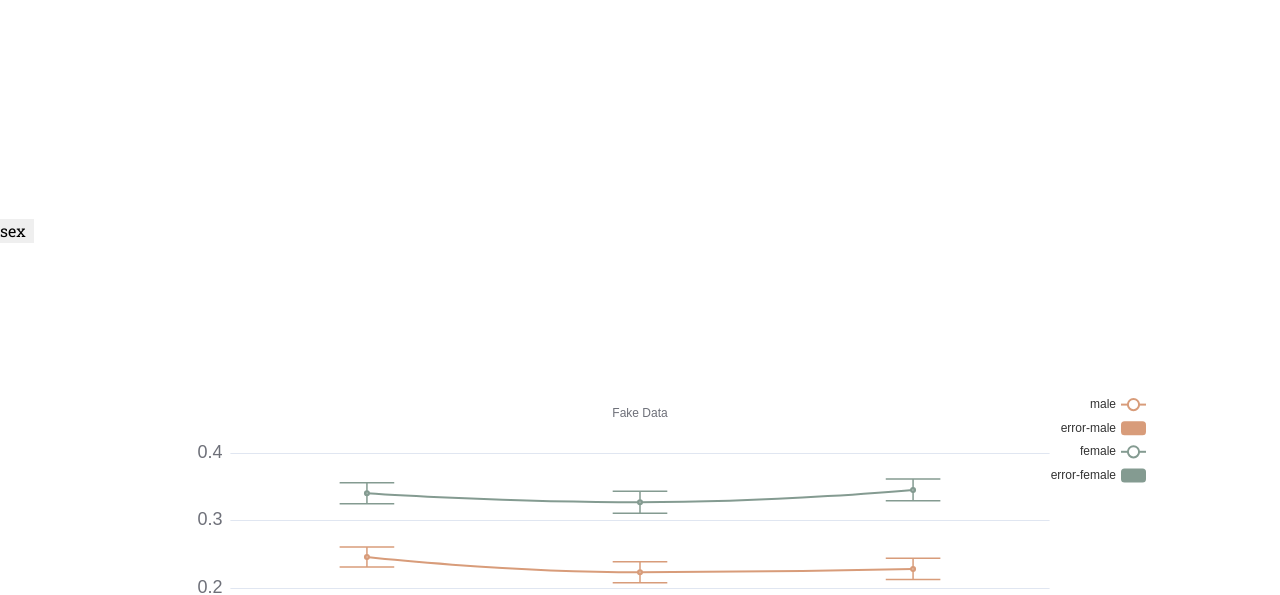
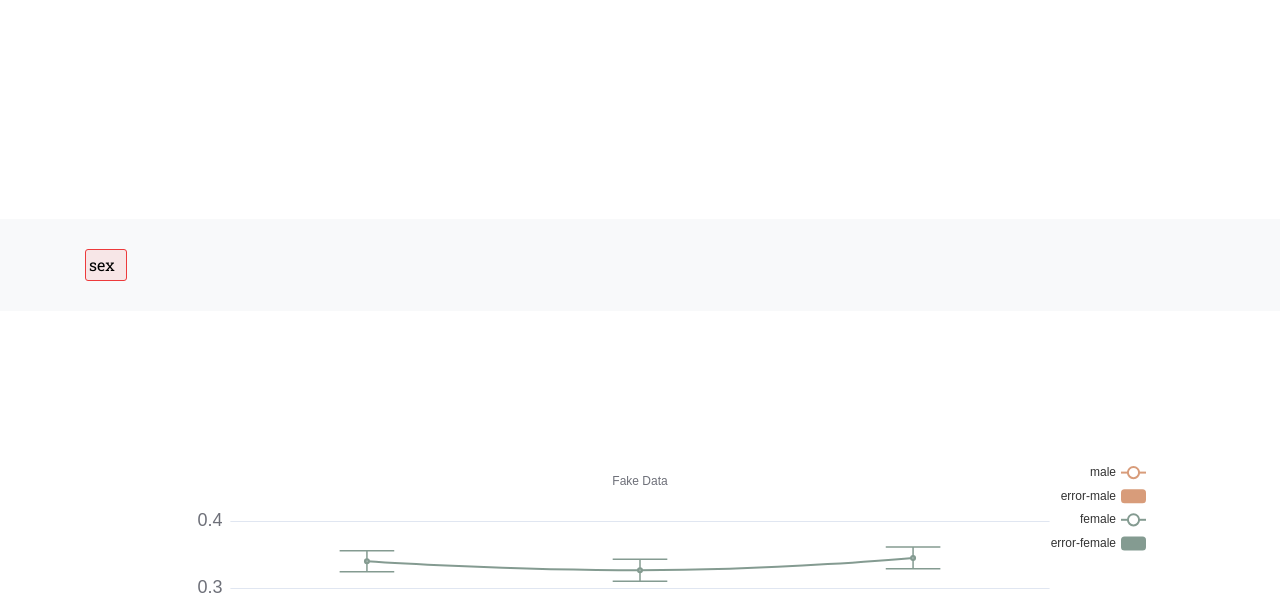
Before and after one commit to ggpzc/prearth, a plain HTML site: page index.html in a window 1280 px wide. Shown: the part 214-809 px from the top of the page. Drawn offline with nearby package versions, Linux system fonts and the light colour scheme; a web font is replaced by a local one.

Commit message:
[Modify] 1.add style for menu

```diff
--- a/index.html
+++ b/index.html
@@ -110,25 +110,25 @@
 
 </section>
 
-<!-- <section  class="bg-light" style="padding: 30px; margin: 0px">
-  <div class="container"> -->
+<section  class="bg-light" style="padding: 30px; margin: 0px">
+  <div class="container">
     <!-- Button control On top of the chart -->
-    <!-- <div class="row bg-light"> -->
+    <div class="row bg-light">
       <!-- Choose disorder -->
-      <!-- <div class="col-md-4 colWidgetInputLolli" >
-        <p><select class="persoBtn" id="controlLolliDisorder"></select></p>
+      <div class="col-md-4 colWidgetInputLolli" >
+        <select id="ipreselect" onchange="ipreSelectChange()" class="persoBtn" aria-label="Default select example">
+          <!-- <option selected>Open this select menu</option> -->
+          <option value="sex">sex</option>
+          <option value="bmi">bmi</option>
+          <option value="insu">insu</option>
+        </select>
+
       </div>
 
     </div>
   </div>
-</section> -->
+</section>
 
-<select id="ipreselect" onchange="ipreSelectChange()" class="form-select" aria-label="Default select example">
-  <!-- <option selected>Open this select menu</option> -->
-  <option value="sex">sex</option>
-  <option value="bmi">bmi</option>
-  <option value="insu">insu</option>
-</select>
 
 
 <section id="ipre-data" class="bg" style="height: 100%;">
```
